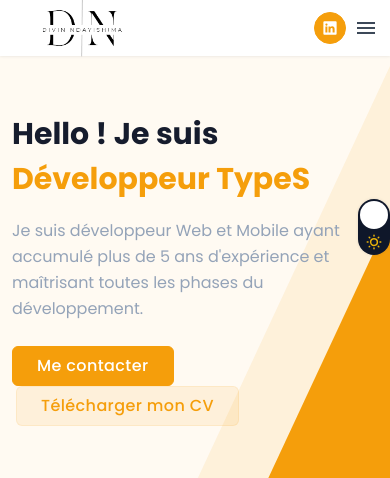
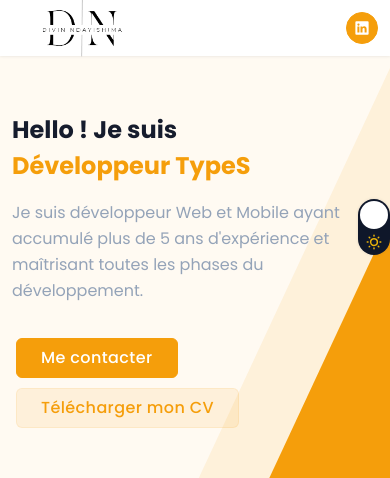
Before and after one commit to dndayishima/portfolio, a Next.js app: page / in a window 390 px wide. Shown: the top 478 px of the page. Built offline with nearby package versions, Linux system fonts and the light colour scheme.

Commit message:
[#] small front fixes

```diff
--- a/src/app/components/HeroOne.js
+++ b/src/app/components/HeroOne.js
@@ -2,8 +2,8 @@
 import React from "react";
 import Link from "next/link";
 import { TypeAnimation } from "react-type-animation";
-import CountUp from "react-countup";
-import Image from "next/image";
+//import CountUp from "react-countup";
+//import Image from "next/image";
 
 export default function HeroOne() {
   return (
@@ -16,7 +16,7 @@ export default function HeroOne() {
         <div className="container">
           <div className="grid md:grid-cols-2 grid-cols-1 items-center gap-[30px]">
             <div>
-              <h4 className="font-bold lg:text-[40px] text-3xl lg:leading-normal leading-normal mb-4">
+              <h4 className="font-bold lg:text-[40px] text-2xl lg:leading-normal leading-normal mb-4">
                 Hello ! Je suis <br />
                 <TypeAnimation
                   sequence={[
@@ -58,7 +58,8 @@ export default function HeroOne() {
               <div className="mt-6">
                 <Link
                   href="#contact"
-                  className="btn bg-amber-500 hover:bg-amber-600 border-amber-500 hover:border-amber-600 text-white rounded-md"
+                  className="btn bg-amber-500 hover:bg-amber-600 border-amber-500 hover:border-amber-600 text-white rounded-md ms-1"
+                  style={{ marginTop: "10px" }}
                 >
                   Me contacter
                 </Link>
@@ -66,6 +67,7 @@ export default function HeroOne() {
                   href="/static/CV_NDAYISHIMA_DIVIN.pdf"
                   target="_blank"
                   className="btn bg-amber-500/10 hover:bg-amber-500 border-amber-500/10 hover:border-amber-500 text-amber-500 hover:text-white rounded-md ms-1"
+                  style={{ marginTop: "10px" }}
                 >
                   Télécharger mon CV
                 </Link>
--- a/src/app/components/Navbar.js
+++ b/src/app/components/Navbar.js
@@ -90,7 +90,7 @@ export default function Navbar() {
             </li>
           </ul>
           {/* <!-- Navbar Collapse Manu Button --> */}
-          <button
+          {/*<button
             data-collapse="menu-collapse"
             type="button"
             className="collapse-btn inline-flex items-center ms-2 text-dark dark:text-white lg_992:hidden"
@@ -99,7 +99,7 @@ export default function Navbar() {
           >
             <span className="sr-only">Navigation Menu</span>
             <i className="mdi mdi-menu text-[24px]"></i>
-          </button>
+          </button>*/}
         </div>
 
         {/* <!-- Navbar Manu --> */}
```
